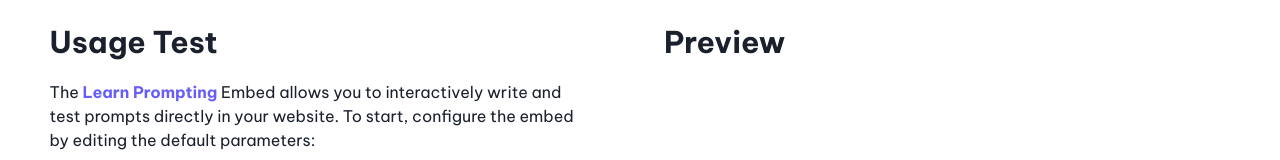
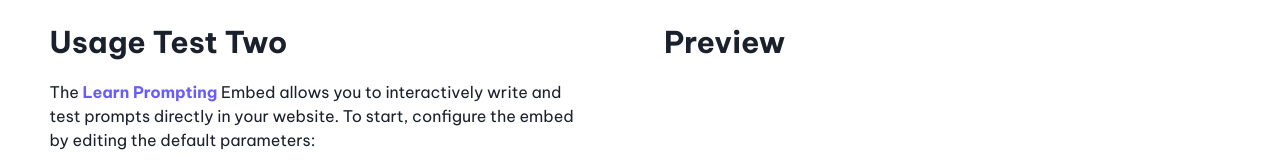
Before and after one commit to PromptLabs/embed.learnprompting.org, a React (Vite) app: page / in a window 1280 px wide. Shown: the top 160 px of the page. Built offline with nearby package versions, Linux system fonts and the light colour scheme; no server answers.

Commit message:
testing update on subdomain

```diff
--- a/src/pages/HomePage.tsx
+++ b/src/pages/HomePage.tsx
@@ -72,7 +72,7 @@ const HomePage = () => {
         <Box>
             <Flex direction={{ base: "column", md: "row" }} width="100%">
                 <Stack w={{ base: "80%", md: "50%" }} p="6" gap="5" h="100%" style={{ margin: "0 2%" }}>
-                    <Heading size="lg">Usage Test</Heading>
+                    <Heading size="lg">Usage Test Two</Heading>
                     <Box>
                         <Text>
                             The{" "}
```
